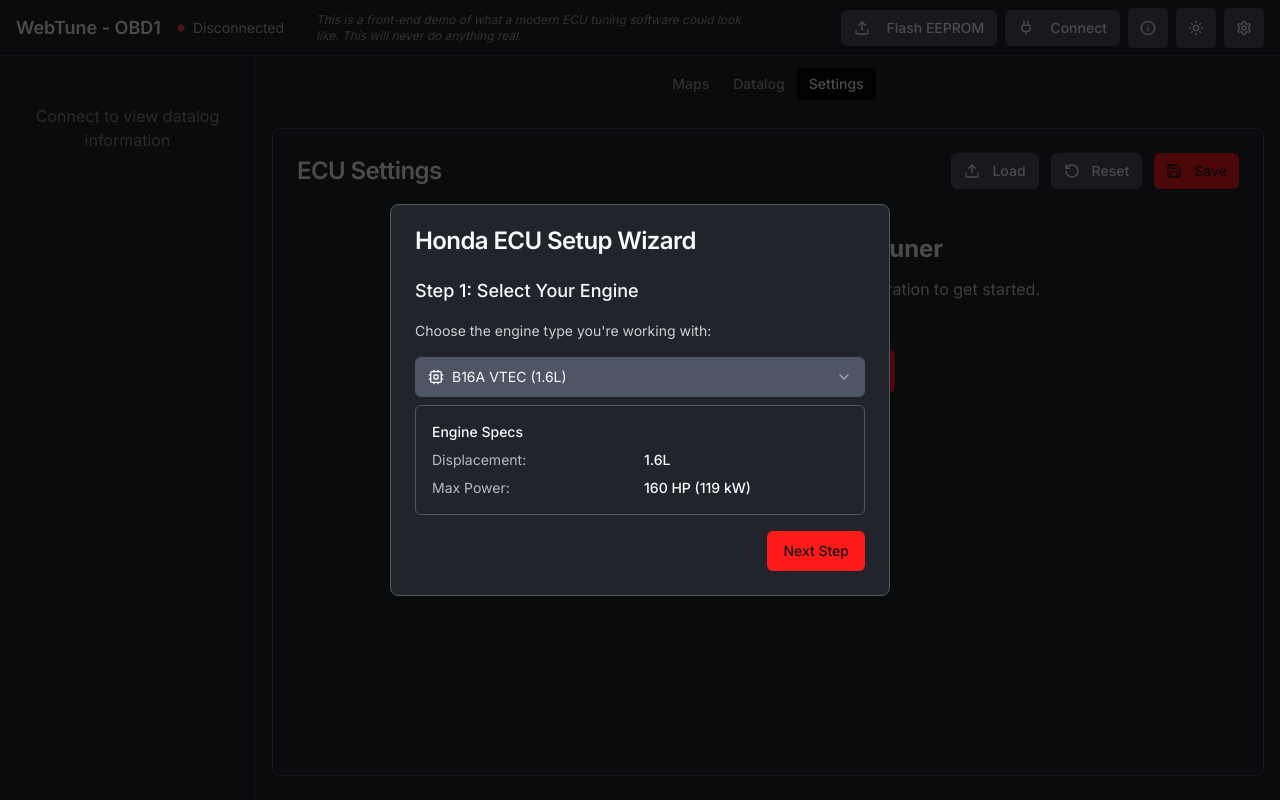
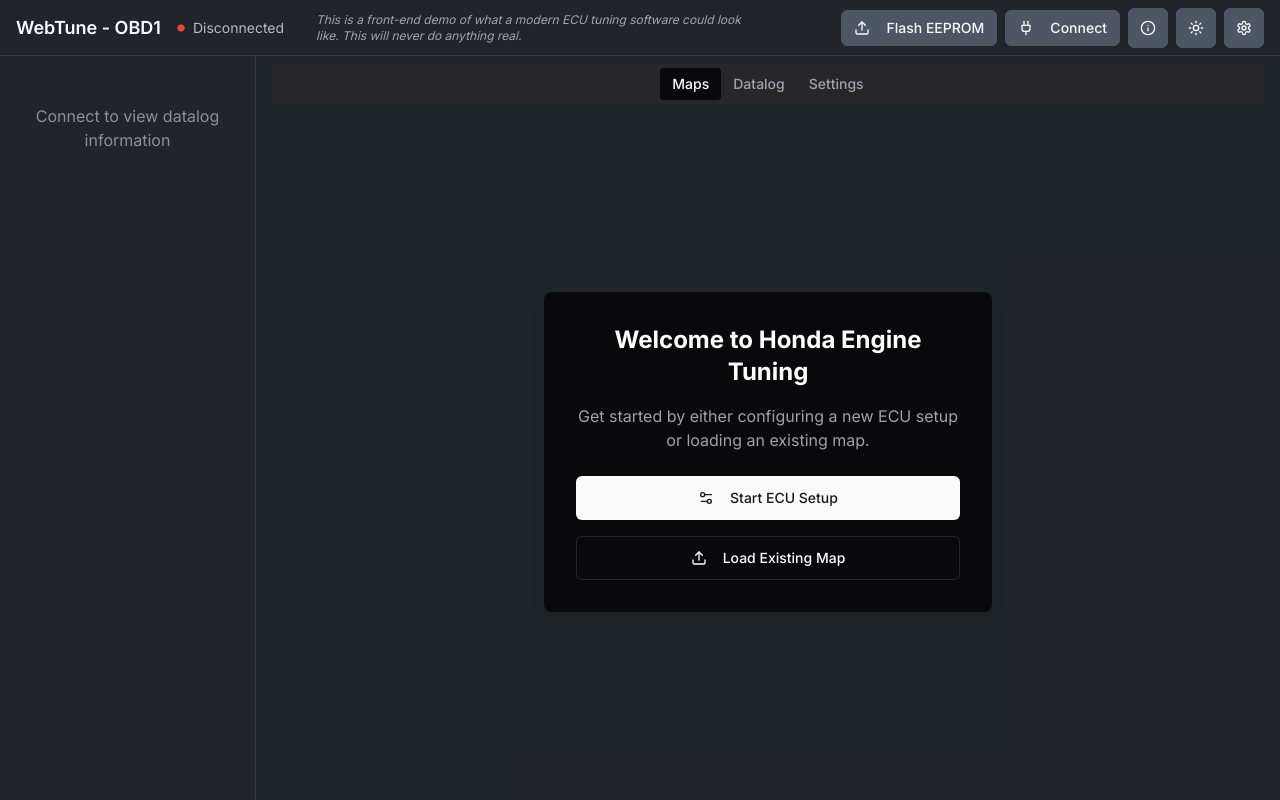
Before and after one commit to MrBn100ful/honda-tune-web, a React (Vite) app: page / in a window 1280 px wide. Built offline with nearby package versions, Linux system fonts and the light colour scheme.

Commit message:
Fix: Restore table colors and initial setup
- Reverted table color changes.
- Fixed initial setup flow to allow map loading.
- Removed bottom value display.

```diff
--- a/src/components/tuning/EmptyState.tsx
+++ b/src/components/tuning/EmptyState.tsx
@@ -1,62 +1,52 @@
 
 import React from 'react';
-import { Card, CardHeader, CardTitle, CardContent } from "@/components/ui/card";
-import { Button } from "@/components/ui/button";
-import { Input } from "@/components/ui/input";
-import { AlertTriangle, Settings, FileUp } from "lucide-react";
+import { Button } from '@/components/ui/button';
+import { Settings2, Upload } from 'lucide-react';
 
 interface EmptyStateProps {
   handleStartSetup: () => void;
   handleLoadMap: (event: React.ChangeEvent<HTMLInputElement>) => void;
+  fileInputRef: React.RefObject<HTMLInputElement>;
 }
 
-const EmptyState: React.FC<EmptyStateProps> = ({ handleStartSetup, handleLoadMap }) => {
+const EmptyState: React.FC<EmptyStateProps> = ({ handleStartSetup, handleLoadMap, fileInputRef }) => {
+  const handleLoadClick = () => {
+    if (fileInputRef.current) {
+      fileInputRef.current.click();
+    }
+  };
+
   return (
-    <div className="flex items-center justify-center h-full bg-background">
-      <Card className="w-full max-w-md bg-card border-border">
-        <CardHeader>
-          <CardTitle className="text-xl font-bold">ECU Tuning Project</CardTitle>
-        </CardHeader>
-        <CardContent>
+    <div className="flex flex-col items-center justify-center h-full">
+      <div className="w-full max-w-md p-8 bg-card rounded-lg shadow-lg text-center">
+        <h2 className="text-2xl font-bold mb-4">Welcome to Honda Engine Tuning</h2>
+        <p className="mb-6 text-muted-foreground">
+          Get started by either configuring a new ECU setup or loading an existing map.
+        </p>
+
         <div className="flex flex-col space-y-4">
-            <div className="flex justify-center">
-              <AlertTriangle size={64} className="text-yellow-500 my-4" />
-            </div>
-            <p className="text-center text-muted-foreground mb-4">
-              No tuning project is currently active. Would you like to:
-            </p>
-            <div className="grid grid-cols-1 gap-3">
           <Button
+            variant="default"
+            size="lg"
             className="w-full"
-                variant="accent"
             onClick={handleStartSetup}
           >
-                <Settings size={16} />
-                Start Setup Wizard
+            <Settings2 className="mr-2 h-5 w-5" />
+            Start ECU Setup
           </Button>
 
-              <div className="relative">
-                <Input
-                  type="file"
-                  id="map-upload"
-                  accept=".json"
-                  className="hidden"
-                  onChange={handleLoadMap}
-                />
           <Button
+            variant="outline"
+            size="lg"
             className="w-full"
-                  variant="outline"
-                  onClick={() => document.getElementById('map-upload')?.click()}
+            onClick={handleLoadClick}
           >
-                  <FileUp size={16} />
+            <Upload className="mr-2 h-5 w-5" />
             Load Existing Map
           </Button>
         </div>
       </div>
     </div>
-        </CardContent>
-      </Card>
-    </div>
   );
 };
 
--- a/src/components/tuning/FuelMap.tsx
+++ b/src/components/tuning/FuelMap.tsx
@@ -39,17 +39,18 @@ const FuelMap = () => {
   useEffect(() => {
     const setupCompleted = localStorage.getItem('ecuSetupCompleted');
 
+    // Always show empty state on first load, regardless of setup status
+    setShowEmptyState(true);
+
     if (setupCompleted) {
       const ecuSettings = JSON.parse(localStorage.getItem('ecuSettings') || '{}');
       initializeMapFromSettings(ecuSettings);
-      setShowEmptyState(false);
     } else {
       setRpm([]);
       setLoad([]);
       setMapData([]);
       setVtecMapData([]);
       setDisplayedLoad([]);
-      setShowEmptyState(true);
     }
   }, []);
 
@@ -116,7 +117,11 @@ const FuelMap = () => {
       newSelection.splice(existingIndex, 1);
       setSelectedCells(newSelection);
     } else {
-      setSelectedCells([...selectedCells, { row, col }]);
+      if (isMultiSelect) {
+        setSelectedCells([...selectedCells, { row, col }]);
+      } else {
+        setSelectedCells([{ row, col }]);
+      }
     }
   };
 
@@ -232,7 +237,7 @@ const FuelMap = () => {
   };
 
   if (showEmptyState) {
-    return <EmptyState handleStartSetup={handleStartSetup} handleLoadMap={handleLoadMap} />;
+    return <EmptyState handleStartSetup={handleStartSetup} handleLoadMap={handleLoadMap} fileInputRef={fileInputRef} />;
   }
 
   return (
--- a/src/components/tuning/TableView.tsx
+++ b/src/components/tuning/TableView.tsx
@@ -45,48 +45,11 @@ const TableView: React.FC<TableViewProps> = ({
   const maxValue = useMemo(() => mapData.length > 0 ? Math.max(...mapData.flat()) : 0, [mapData]);
   const unit = useMemo(() => getMapTypeUnit(mapType), [mapType]);
 
-  // VTEC map stats
-  const vtecMinValue = useMemo(() =>
-    vtecMapData && vtecMapData.length > 0 ? Math.min(...vtecMapData.flat()) : 0,
-  [vtecMapData]);
-
-  const vtecMaxValue = useMemo(() =>
-    vtecMapData && vtecMapData.length > 0 ? Math.max(...vtecMapData.flat()) : 0,
-  [vtecMapData]);
-
   const getDisplayedLoadValue = (idx: number) => {
     if (!displayedLoad || idx >= displayedLoad.length || displayedLoad[idx] === undefined) {
       return "N/A";
     }
     return displayedLoad[idx].toFixed(0);
-  };
-
-  const renderHighLowLegend = () => {
-    return (
-      <div className="flex justify-between items-center text-xs text-muted-foreground p-2 border-t">
-        <div className="flex items-center gap-2">
-          <div className="w-4 h-4 bg-red-500 rounded"></div>
-          <span>High: {maxValue.toFixed(1)}{unit}</span>
-        </div>
-        <div className="flex items-center gap-2">
-          <div className="w-4 h-4 bg-blue-500 rounded"></div>
-          <span>Low: {minValue.toFixed(1)}{unit}</span>
-        </div>
-
-        {vtecMapData && (
-          <>
-            <div className="flex items-center gap-2 ml-6">
-              <div className="w-4 h-4 bg-red-700 rounded"></div>
-              <span>VTEC High: {vtecMaxValue.toFixed(1)}{unit}</span>
-            </div>
-            <div className="flex items-center gap-2">
-              <div className="w-4 h-4 bg-blue-700 rounded"></div>
-              <span>VTEC Low: {vtecMinValue.toFixed(1)}{unit}</span>
-            </div>
-          </>
-        )}
-      </div>
-    );
   };
 
   return (
@@ -126,8 +89,8 @@ const TableView: React.FC<TableViewProps> = ({
                   return (
                     <td
                       key={colIdx}
-                      className={`relative border border-border/30 p-1 text-center cursor-pointer transition-colors
-                        ${isSelected ? 'bg-blue-600 text-white' : cellColorClass}`}
+                      className={`relative border border-honda-gray p-1 text-center cursor-pointer transition-colors
+                        ${isSelected ? 'grid-highlight' : cellColorClass}`}
                       onClick={(e) => onCellClick(rowIdx, colIdx, e.ctrlKey || e.metaKey)}
                     >
                       <div className="flex flex-col">
@@ -147,8 +110,6 @@ const TableView: React.FC<TableViewProps> = ({
           </tbody>
         </table>
       </div>
-
-      {renderHighLowLegend()}
     </div>
   );
 };
--- a/src/pages/Index.tsx
+++ b/src/pages/Index.tsx
@@ -16,11 +16,10 @@ const Index = () => {
     // Check if setup has been completed
     const setupCompleted = localStorage.getItem('ecuSetupCompleted');
 
-    if (!setupCompleted) {
-      setActiveTab("settings");
-      toast.info("Welcome! Please complete the setup or load an existing map to continue.", {
-        duration: 5000,
-      });
+    // Don't automatically set to settings tab on first load
+    // Let the EmptyState component handle the navigation choice
+    if (setupCompleted === "true") {
+      setActiveTab("maps");
     }
   }, []);
 
@@ -31,7 +30,7 @@ const Index = () => {
           <TabsList className="mx-4 mt-2 flex-none">
             <TabsTrigger value="maps">Maps</TabsTrigger>
             <TabsTrigger value="datalog">Datalog</TabsTrigger>
-            <TabsTrigger value="settings">Settings</TabsTrigger>
+            <TabsTrigger value="settings" data-value="settings">Settings</TabsTrigger>
           </TabsList>
 
           <TabsContent value="maps" className="h-[calc(100%-40px)] overflow-hidden">
```
Lines whose indentation alone changed are shown as unchanged.
